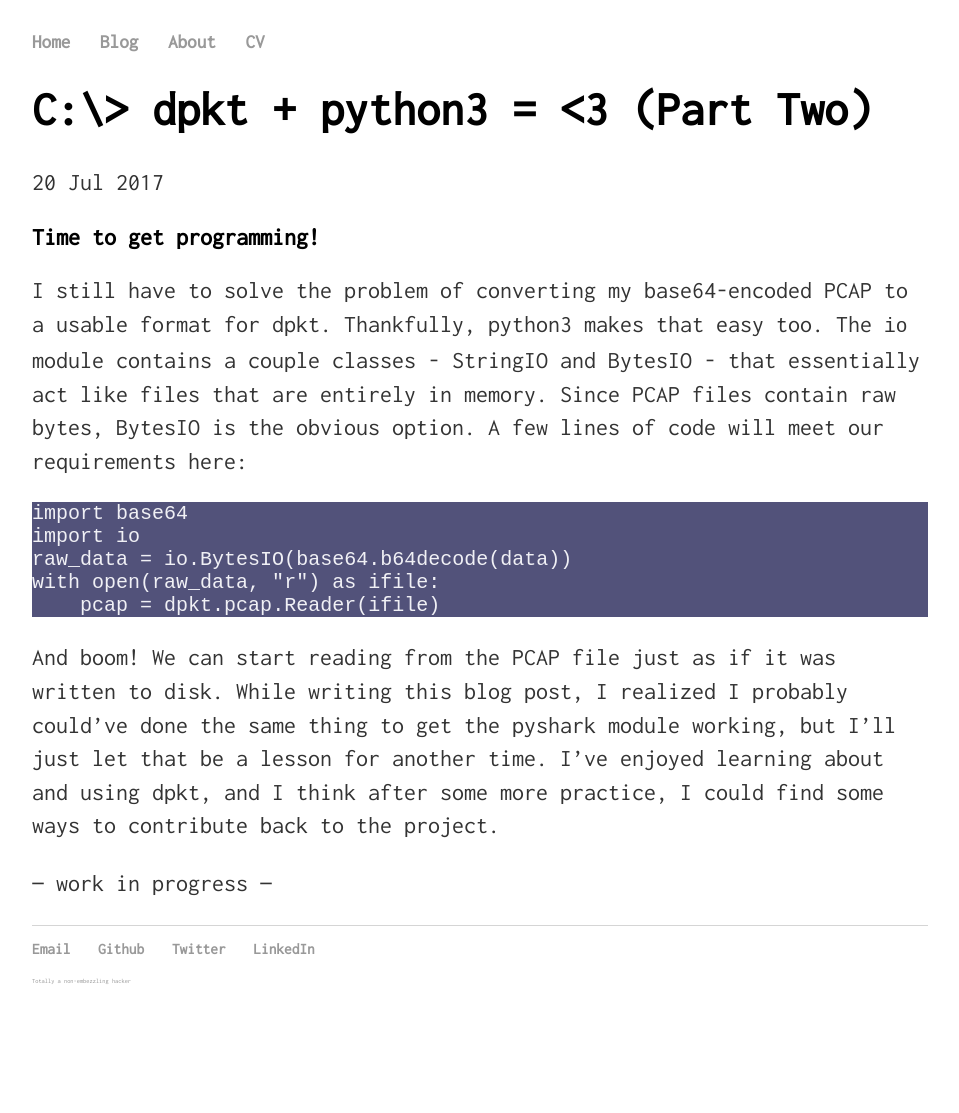
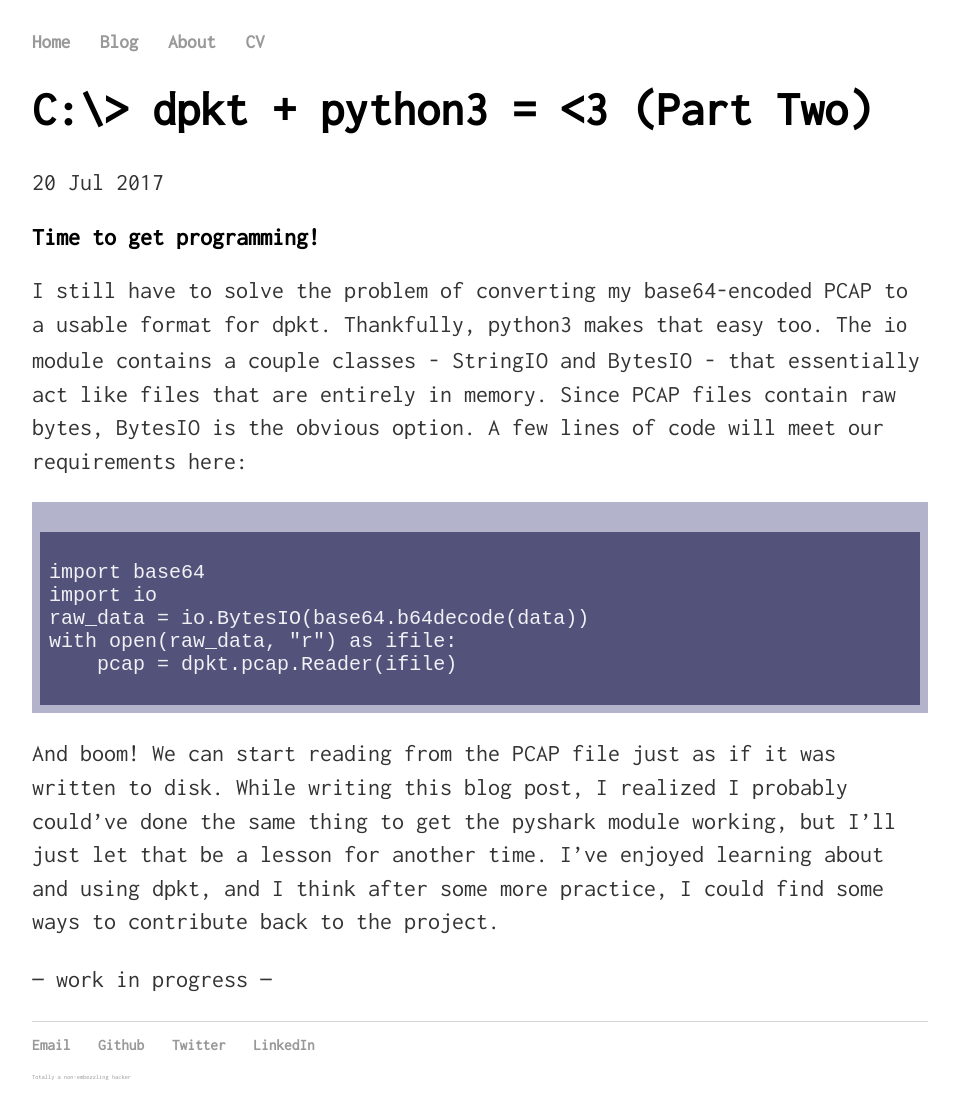
Before and after one commit to infosec-intern/infosec-intern.github.io, a Jekyll site: the page built from _posts/2017-07-18-dpkt-+-python3-pt2.md, in a window 1280 px wide. Shown: the whole page, without its empty margins (160-1119 px from the left). Built offline with Jekyll 4.4.1, drawn with Linux system fonts in a browser that asks for light colours; before the commit the page ends 1017 px from its top, so only the background shows below that.

Commit message:
styled code borders

```diff
--- a/css/main.css
+++ b/css/main.css
@@ -31,8 +31,10 @@ h1 {
 .language-python {
     font-size: 15pt;
     color: #f0f0f5;
-    border-color: #b3b3cc;
-    background-color: #52527a;
+    border: .4em solid #b3b3cc;
+    background: #52527a;
+    padding: 1%;
+    border-top-width: 1.5em;
 }
 p {
     font-size: 1.5em;
```
